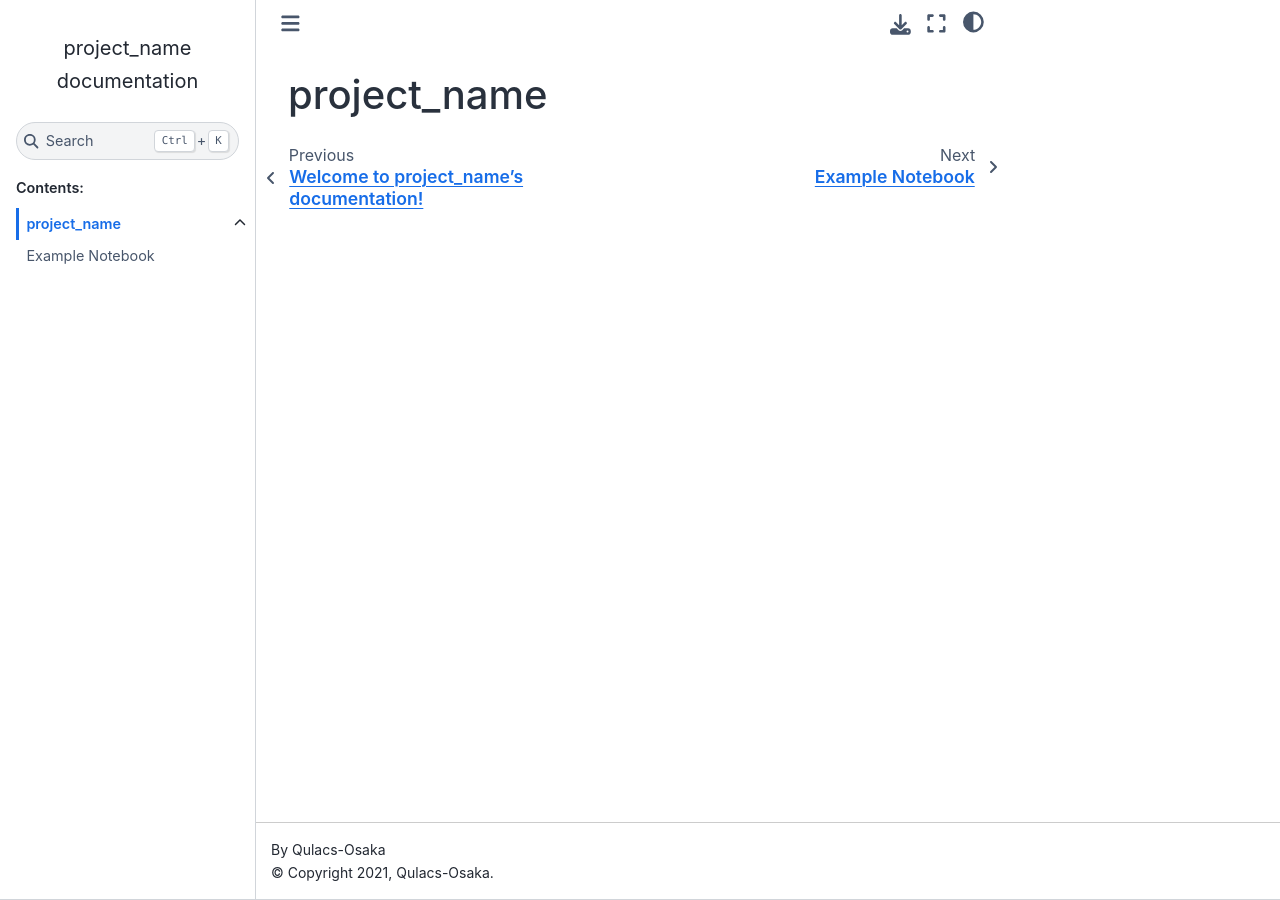
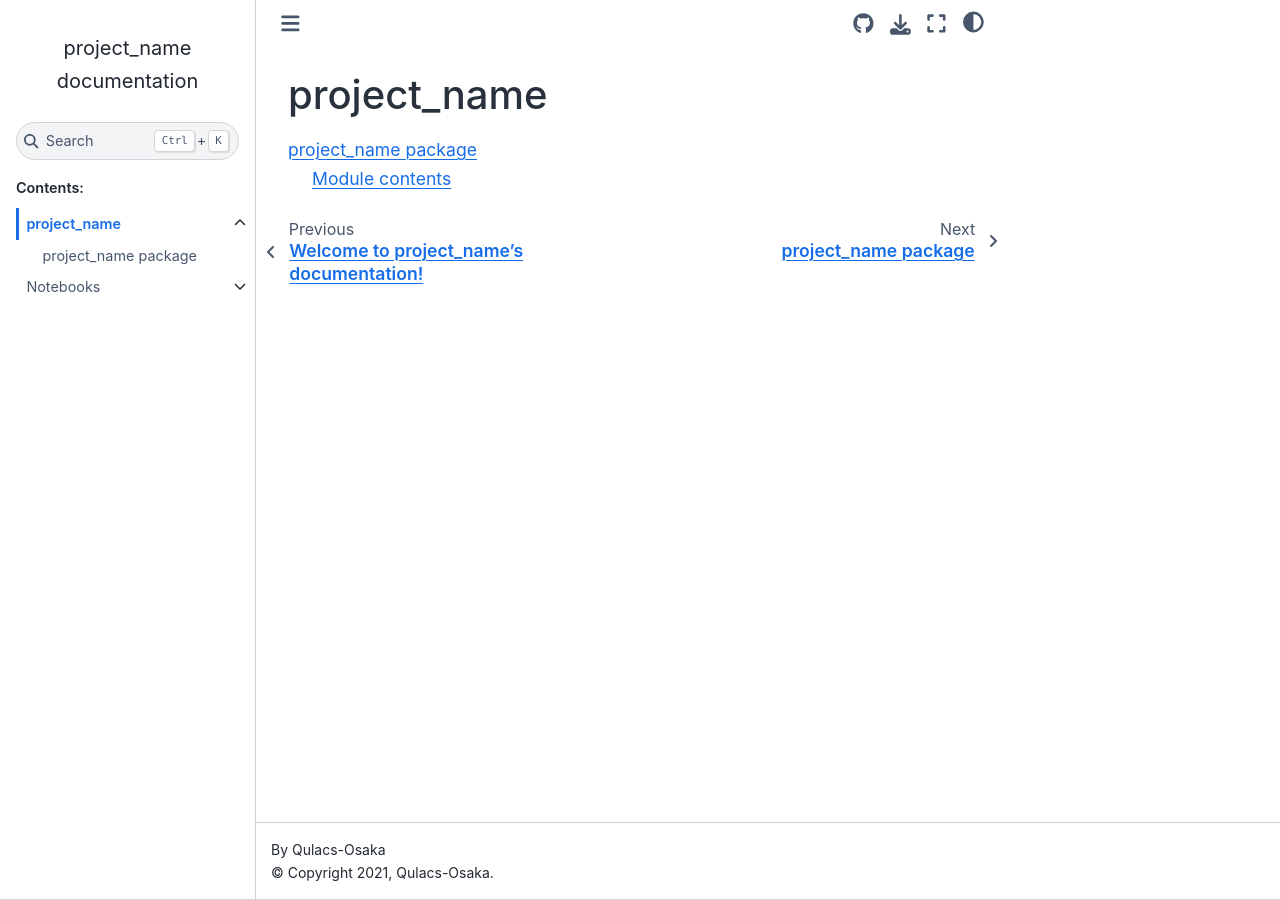
Before and after one commit to Qulacs-Osaka/python-project-template, a Sphinx documentation site: the page built from doc/source/modules.rst, in a window 1280 px wide. Built offline with Sphinx 7.4.7 and the Sphinx Book theme 1.1.4, drawn with Linux system fonts in a browser that asks for light colours.

```diff
--- a/doc/source/conf.py
+++ b/doc/source/conf.py
@@ -52,6 +52,16 @@ exclude_patterns = ["**.ipynb_checkpoints"]
 #
 html_theme = "sphinx_book_theme"
 
+html_theme_options = {
+    "repository_url": f"https://github.com/{author}/python-project-template",
+    "repository_branch": "main",
+    "use_repository_button": True,
+    "path_to_docs": "doc/source",
+    "launch_buttons": {
+        "colab_url": "https://colab.research.google.com"
+    },
+}
+
 # Add any paths that contain custom static files (such as style sheets) here,
 # relative to this directory. They are copied after the builtin static files,
 # so a file named "default.css" will overwrite the builtin "default.css".
--- a/doc/source/index.rst
+++ b/doc/source/index.rst
@@ -11,7 +11,7 @@ Welcome to project_name's documentation!
    :caption: Contents:
 
    modules
-   notebooks/0_example
+   notebooks/index
 
 
 
--- a/doc/source/modules.rst
+++ b/doc/source/modules.rst
@@ -3,3 +3,5 @@ project_name
 
 .. toctree::
    :maxdepth: 4
+
+   project_name
--- /dev/null
+++ b/doc/source/notebooks/index.rst
@@ -0,0 +1,8 @@
+Notebooks
+---------
+
+.. toctree::
+   :titlesonly:
+   :glob:
+
+   0_example
--- /dev/null
+++ b/doc/source/project_name.rst
@@ -0,0 +1,10 @@
+project\_name package
+=====================
+
+Module contents
+---------------
+
+.. automodule:: project_name
+   :members:
+   :undoc-members:
+   :show-inheritance:
```
